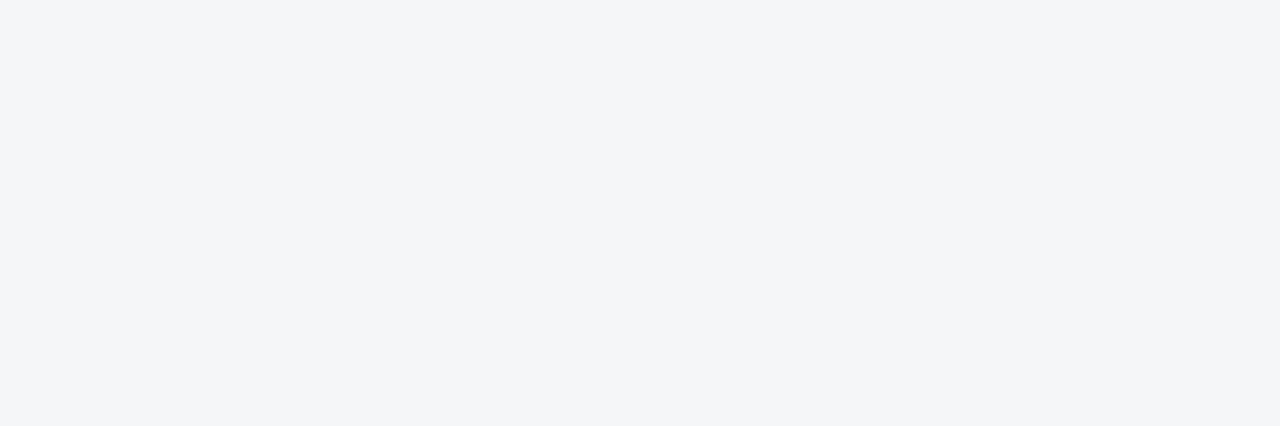
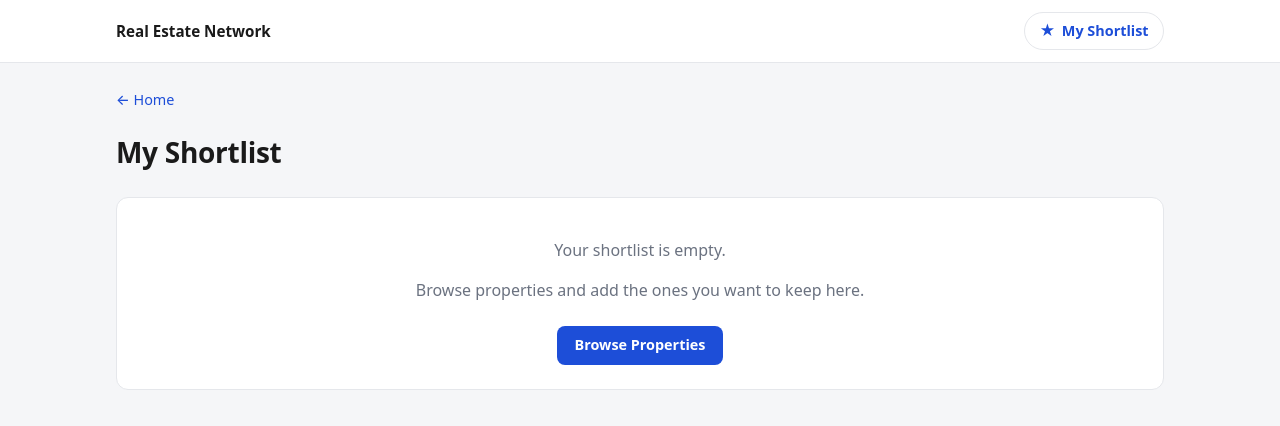
Before and after one commit to Jalp1204/real-estate-network, a React (Vite) app in the folder client/: page /shortlist in a window 1280 px wide. Before the commit this address had no page. Shown: the top 426 px of the page. Built offline with nearby package versions, Linux system fonts and the light colour scheme.

Commit message:
feat: add shortlist page and navigation

```diff
--- a/client/src/App.jsx
+++ b/client/src/App.jsx
@@ -1,4 +1,5 @@
 import { Routes, Route } from "react-router-dom";
+import AppNav from "./components/AppNav.jsx";
 import HomePage from "./pages/HomePage.jsx";
 import LocationListPage from "./pages/LocationListPage.jsx";
 import LocationBudgetPage from "./pages/LocationBudgetPage.jsx";
@@ -6,11 +7,14 @@ import BudgetListPage from "./pages/BudgetListPage.jsx";
 import BudgetLocationPage from "./pages/BudgetLocationPage.jsx";
 import PropertyListPage from "./pages/PropertyListPage.jsx";
 import PropertyDetailsPage from "./pages/PropertyDetailsPage.jsx";
+import ShortlistPage from "./pages/ShortlistPage.jsx";
 
 // Root component of the application.
 // Defines the routes; the browser router itself is set up in main.jsx.
 function App() {
   return (
+    <>
+      <AppNav />
       <Routes>
         <Route path="/" element={<HomePage />} />
         <Route path="/locations" element={<LocationListPage />} />
@@ -19,7 +23,9 @@ function App() {
         <Route path="/budget/:budgetId" element={<BudgetLocationPage />} />
         <Route path="/properties" element={<PropertyListPage />} />
         <Route path="/properties/:id" element={<PropertyDetailsPage />} />
+        <Route path="/shortlist" element={<ShortlistPage />} />
       </Routes>
+    </>
   );
 }
 
--- /dev/null
+++ b/client/src/components/AppNav.jsx
@@ -0,0 +1,25 @@
+import { Link } from "react-router-dom";
+
+// Slim, persistent top navigation shown on every screen.
+// Currently exposes the "My Shortlist" entry point so it is easy to find from
+// anywhere. Reuses the existing visual language; contains no app logic.
+function AppNav() {
+  return (
+    <header className="app-nav">
+      <nav className="app-nav__inner" aria-label="Primary">
+        <Link className="app-nav__brand" to="/">
+          Real Estate Network
+        </Link>
+
+        <Link className="app-nav__link" to="/shortlist">
+          <span className="app-nav__icon" aria-hidden="true">
+            ★
+          </span>
+          <span>My Shortlist</span>
+        </Link>
+      </nav>
+    </header>
+  );
+}
+
+export default AppNav;
--- a/client/src/index.css
+++ b/client/src/index.css
@@ -32,6 +32,64 @@ body {
 }
 
 /* --- Layout --- */
+
+/* Persistent top navigation */
+.app-nav {
+  background-color: var(--color-surface);
+  border-bottom: 1px solid var(--color-border);
+}
+
+.app-nav__inner {
+  display: flex;
+  align-items: center;
+  justify-content: space-between;
+  gap: 1rem;
+  max-width: 1080px;
+  margin: 0 auto;
+  padding: 0.75rem 1rem;
+}
+
+.app-nav__brand {
+  font-size: 0.95rem;
+  font-weight: 700;
+  color: var(--color-text);
+  text-decoration: none;
+}
+
+.app-nav__brand:hover {
+  color: var(--color-primary);
+}
+
+.app-nav__link {
+  display: inline-flex;
+  align-items: center;
+  gap: 0.4rem;
+  padding: 0.45rem 0.9rem;
+  font-size: 0.9rem;
+  font-weight: 600;
+  color: var(--color-primary);
+  text-decoration: none;
+  background-color: var(--color-surface);
+  border: 1px solid var(--color-border);
+  border-radius: 999px;
+  transition: background-color 0.15s ease, border-color 0.15s ease;
+}
+
+.app-nav__link:hover {
+  background-color: var(--color-badge-bg);
+  border-color: #c7d2fe;
+}
+
+.app-nav__brand:focus-visible,
+.app-nav__link:focus-visible {
+  outline: 2px solid var(--color-primary);
+  outline-offset: 2px;
+}
+
+.app-nav__icon {
+  font-size: 0.95rem;
+  line-height: 1;
+}
 
 .app {
   max-width: 1080px;
--- /dev/null
+++ b/client/src/pages/ShortlistPage.jsx
@@ -0,0 +1,116 @@
+import { useCallback, useEffect, useState } from "react";
+import { Link } from "react-router-dom";
+import { getProperties } from "../api/properties.js";
+import PropertyCard from "../components/PropertyCard.jsx";
+import { useShortlist } from "../shortlist/useShortlist.js";
+
+// Shortlist screen.
+//
+// The shortlist stores only property ids (localStorage). This page loads the
+// CURRENT property data from the existing API and renders the ids that still
+// resolve. It re-renders automatically when the shortlist changes, so removing
+// a property disappears immediately.
+//
+// Data fetching: there is no batch "fetch by ids" endpoint, so we fetch the
+// property list once (the existing GET /api/properties) and filter it by the
+// shortlisted ids client-side. Stale ids simply do not resolve and are ignored.
+function ShortlistPage() {
+  const { shortlist } = useShortlist();
+
+  const hasIds = shortlist.length > 0;
+
+  const [properties, setProperties] = useState([]);
+  const [loading, setLoading] = useState(hasIds);
+  const [error, setError] = useState(false);
+
+  const loadProperties = useCallback(async () => {
+    setLoading(true);
+    setError(false);
+
+    try {
+      const data = await getProperties();
+      setProperties(data);
+    } catch {
+      setError(true);
+    } finally {
+      setLoading(false);
+    }
+  }, []);
+
+  // Fetch once on mount if there is anything to resolve. Shortlist changes
+  // afterwards only remove items, which is handled client-side without refetch.
+  useEffect(() => {
+    if (hasIds) {
+      loadProperties();
+    }
+    // Intentionally mount-only: see comment above.
+    // eslint-disable-next-line react-hooks/exhaustive-deps
+  }, [loadProperties]);
+
+  // Resolve shortlisted ids against current data, preserving shortlist order and
+  // ignoring ids whose property no longer exists (stale).
+  const byId = new Map(properties.map((property) => [property._id, property]));
+  const shortlisted = shortlist
+    .map((id) => byId.get(id))
+    .filter(Boolean);
+
+  return (
+    <main className="app">
+      <Link className="back-link" to="/">
+        ← Home
+      </Link>
+
+      <header className="page-header">
+        <h1>My Shortlist</h1>
+        {hasIds && !loading && !error && (
+          <p>
+            {shortlisted.length}{" "}
+            {shortlisted.length === 1 ? "property" : "properties"} shortlisted
+          </p>
+        )}
+      </header>
+
+      {!hasIds && (
+        <div className="state-message">
+          <p>Your shortlist is empty.</p>
+          <p>Browse properties and add the ones you want to keep here.</p>
+          <Link className="button-link" to="/properties">
+            Browse Properties
+          </Link>
+        </div>
+      )}
+
+      {hasIds && loading && (
+        <p className="state-message">Loading your shortlist…</p>
+      )}
+
+      {hasIds && !loading && error && (
+        <div className="state-message state-message--error" role="alert">
+          <p>Unable to load your shortlist.</p>
+          <button type="button" className="retry-button" onClick={loadProperties}>
+            Retry
+          </button>
+        </div>
+      )}
+
+      {hasIds && !loading && !error && shortlisted.length === 0 && (
+        <div className="state-message">
+          <p>Your shortlisted properties are no longer available.</p>
+          <Link className="button-link" to="/properties">
+            Browse Properties
+          </Link>
+        </div>
+      )}
+
+      {hasIds && !loading && !error && shortlisted.length > 0 && (
+        <div className="property-grid">
+          {shortlisted.map((property) => (
+            <PropertyCard key={property._id} property={property} />
+          ))}
+        </div>
+      )}
+    </main>
+  );
+}
+
+export default ShortlistPage;
```
Lines whose indentation alone changed are shown as unchanged.
